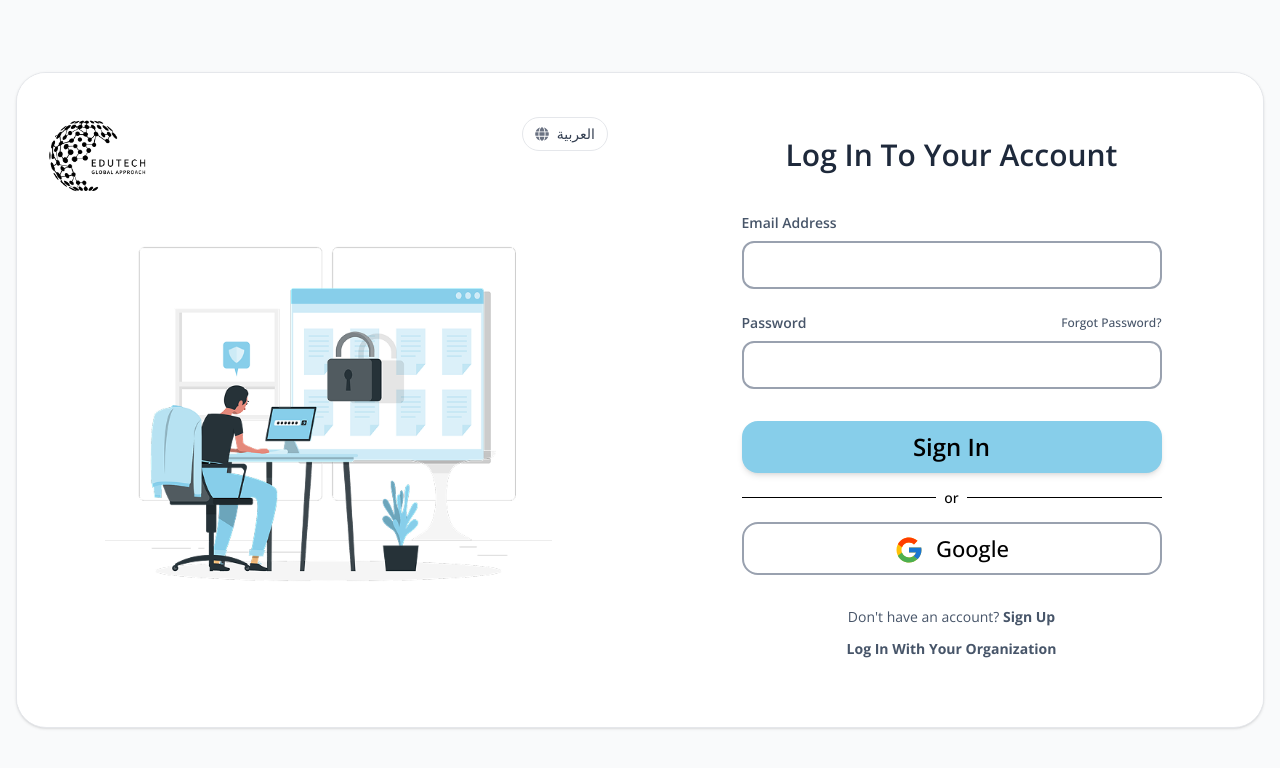
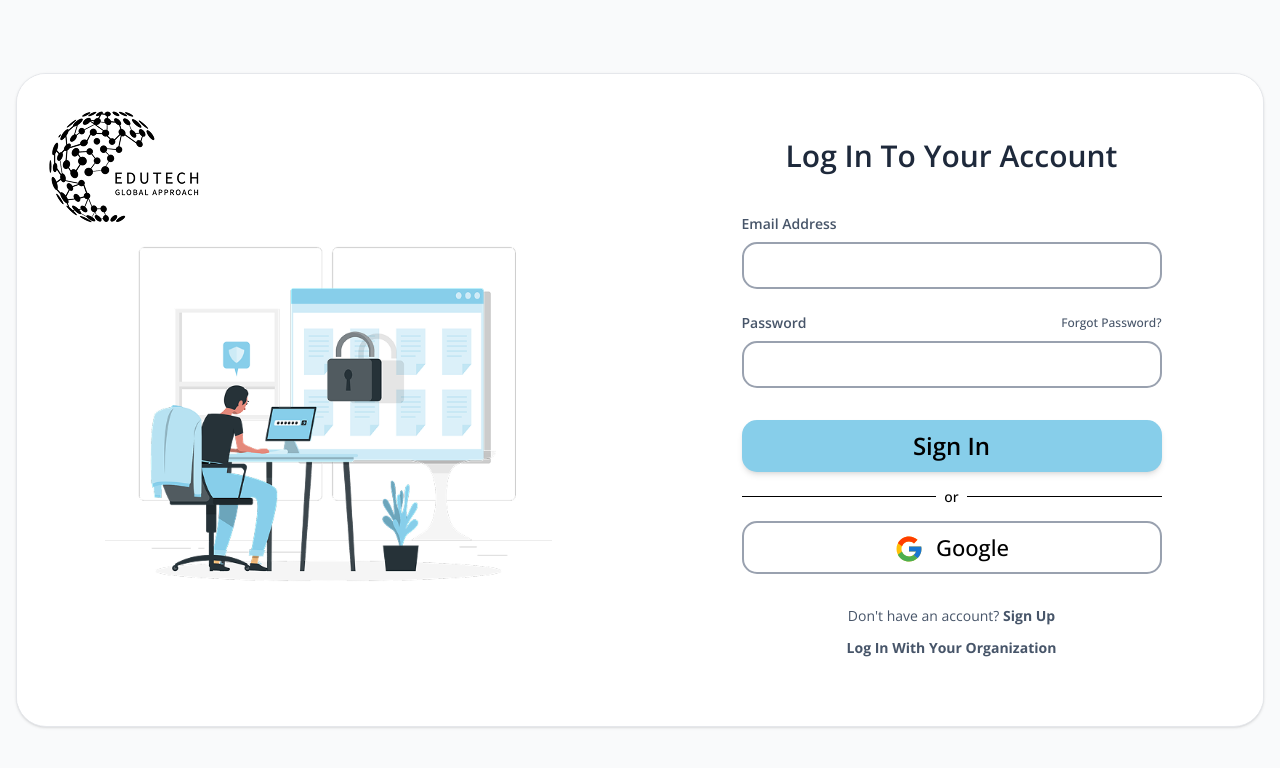
Before and after one commit to EduTechTeam/LMS-Front, a Next.js app: page /en/login in a window 1280 px wide. Shown: the top 768 px of the page. Built offline with nearby package versions, Linux system fonts and the light colour scheme; no server answers.

Commit message:
feat: Implement a new user login page with form validation, API integration, and internationalization support.

```diff
--- a/src/app/[locale]/(auth)/login/page.jsx
+++ b/src/app/[locale]/(auth)/login/page.jsx
@@ -6,7 +6,6 @@ import { Link, useRouter } from "@/navigation";
 import apiClient from "@/utils/apiClient";
 import toast from "react-hot-toast";
 import { useTranslations } from "next-intl";
-import { FaHome, FaGoogle } from "react-icons/fa";
 import { FcGoogle } from "react-icons/fc";
 import LanguageSwitcher from "@/components/common/LanguageSwitcher";
 
@@ -79,8 +78,8 @@ export default function LoginPage() {
       <div className="flex w-full max-w-[1500px] flex-col overflow-hidden rounded-[30px] pb-5 border border-gray-200 bg-white shadow-sm lg:flex-row">
         {/* Left Side - Info & Image */}
         <div className="relative flex shrink-0 flex-col items-center justify-center bg-white p-8 lg:w-1/2 lg:p-12">
-          <div className="relative mb-5 lg:absolute lg:left-8 lg:top-8 lg:mb-0">
-            <div className="h-[150px] w-[150px] lg:h-[100px] lg:w-[100px]">
+          <div className="relative mb-5 lg:absolute lg:ltr:left-8 lg:rtl:right-8 lg:top-8 lg:mb-0">
+            <Link href={"/"} className="h-[150px] w-[150px] lg:h-[100px] lg:w-[100px]">
               <Image
                 src="/edutech logo black 5.png"
                 alt={t("logoAlt")}
@@ -88,12 +87,10 @@ export default function LoginPage() {
                 height={200}
                 className="block h-full w-full object-contain"
               />
-            </div>
+            </Link>
           </div>
 
-          <div className="absolute right-8 top-11">
-            <LanguageSwitcher />
-          </div>
+
 
           {/* Illustration */}
           <div className="mt-16 hidden w-full flex-1 items-center justify-center lg:flex">
@@ -134,7 +131,7 @@ export default function LoginPage() {
                     setEmail(e.target.value);
                     setEmailError("");
                   }}
-                  className={`block w-full rounded-xl bg-brand-white border-gray-400 border-2 px-5 py-2.5 text-heading placeholder-placeholder focus:bg-input-focus-bg focus:border-input-focus-border transition-colors ${
+                  className={`block w-full rounded-[15px] bg-brand-white border-gray-400 border-2 px-4 py-[0.6rem] text-heading placeholder-placeholder focus:bg-input-focus-bg focus:border-input-focus-border transition-colors ${
                     emailError ? "ring-2 ring-red-500" : "focus:ring-brand-blue"
                   }`}
                 />
@@ -167,7 +164,7 @@ export default function LoginPage() {
                     setPassword(e.target.value);
                     setPasswordError("");
                   }}
-                  className={`block w-full rounded-xl bg-brand-white border-gray-400 border-2 px-5 py-2.5 text-heading placeholder-placeholder focus:bg-input-focus-bg focus:border-input-focus-border transition-colors ${
+                  className={`block w-full rounded-[15px] bg-brand-white border-gray-400 border-2 px-4 py-[0.6rem] text-heading placeholder-placeholder focus:bg-input-focus-bg focus:border-input-focus-border transition-colors ${
                     passwordError
                       ? "ring-2 ring-red-500"
                       : "focus:ring-brand-blue"
@@ -183,7 +180,7 @@ export default function LoginPage() {
                 <button
                   type="submit"
                   disabled={loading}
-                  className={`w-[100%] self-center rounded-2xl bg-brand-blue py-2 text-[24px] font-semibold text-brand-black shadow-md transition-all hover:brightness-105 hover:shadow-lg active:scale-[0.99] ${
+                  className={`w-full self-center rounded-[15px] bg-brand-blue py-2 text-[24px] font-semibold text-brand-black shadow-md transition-all hover:brightness-105 hover:shadow-lg active:scale-[0.99] ${
                     loading ? "opacity-70 cursor-not-allowed" : ""
                   }`}
                 >
@@ -198,7 +195,7 @@ export default function LoginPage() {
 
                 <button
                   type="button"
-                  className="flex w-[100%] rounded-2xl self-center justify-center gap-3 bg-brand-white border-gray-400 border-2 py-2 text-black text-[22px] font-medium transition-colors hover:bg-google-btn-hover"
+                  className="flex w-full rounded-[15px] self-center justify-center gap-3 bg-brand-white border-gray-400 border-2 py-2 text-black text-[22px] font-medium transition-colors hover:bg-google-btn-hover"
                 >
                   <FcGoogle className="text-3xl mt-[3px] " />
                   {t("google")}
```
